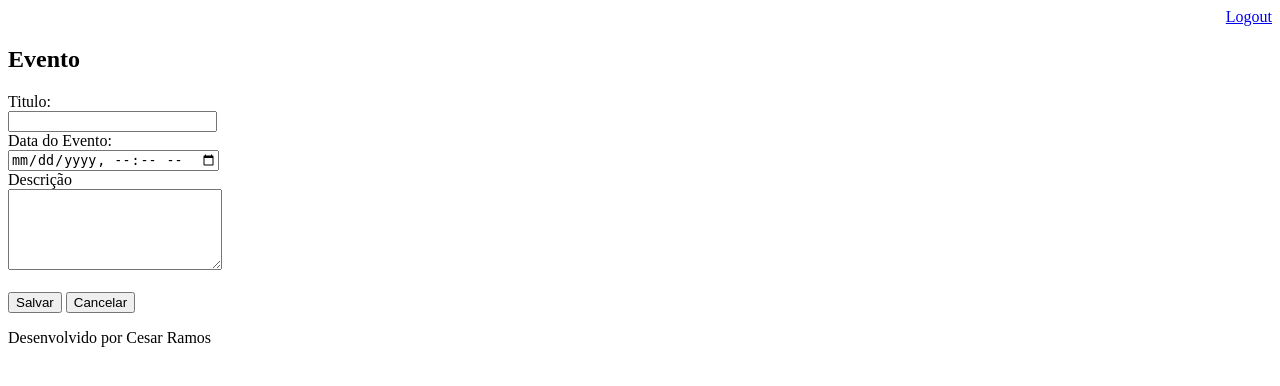
After one commit to cramos1977/agenda, a Django app: page /agenda/evento/ in a window 1280 px wide. The commit adds this page. Shown: the top 386 px of the page. Run offline with Django 3.2, Linux system fonts and the light colour scheme; a user stored in the database is signed in.

Commit message:
Incluido template para inserir eventos da agenda. Incluido o gitignore para ignorar os arquivos compilados

```diff
--- a/agenda/urls.py
+++ b/agenda/urls.py
@@ -21,6 +21,8 @@ from django.views.generic import RedirectView
 urlpatterns = [
     path('admin/', admin.site.urls),
     path('agenda/', views.lista_eventos),
+    path('agenda/evento/', views.evento),
+    path('agenda/evento/submit', views.submit_evento),
     path('', RedirectView.as_view(url='/agenda/')),
     path('login/', views.login_user),
     path('login/submit', views.submit_login),
--- a/core/views.py
+++ b/core/views.py
@@ -36,3 +36,21 @@ def lista_eventos(request):
     #evento = Evento.objects.all()
     dados = {'eventos':evento}
     return render(request, 'agenda.html', dados)
+
+@login_required(login_url='/login/')
+def evento(request):
+    return render(request, 'evento.html')
+
+@login_required(login_url='/login/')
+def submit_evento(request):
+    if request.POST:
+        titulo = request.POST.get('titulo')
+        data_evento = request.POST.get('data_evento')
+        descricao = request.POST.get('descricao')
+        usuario = request.user
+        #registrando o evento
+        Evento.objects.create(titulo=titulo,
+                              data_evento=data_evento,
+                              descricao=descricao,
+                              usuario=usuario)
+    return redirect('/')
--- a/templates/agenda.html
+++ b/templates/agenda.html
@@ -2,6 +2,10 @@
 
 {% block content %}
     <h2>Agendamentos</h2>
+    <a href="evento/">
+        <button type="button">Novo Evento</button>
+    </a>
+        <p></p>
     <ul>
         {% for evento in eventos %}
             <li>{{evento.titulo}} - {{ evento.get_data_evento}}</li>
--- /dev/null
+++ b/templates/evento.html
@@ -0,0 +1,29 @@
+{% extends "model-page.html" %}
+
+{% block content %}
+
+<h2>Evento</h2>
+
+<form action="submit" method="POST"> {% csrf_token %}
+    <div>
+        <label>Titulo:</label>
+        <br>
+        <input type="text" name="titulo" size="23">
+        <br>
+        <label>Data do Evento:</label>
+        <br>
+        <input type="datetime-local" name="data_evento">
+        <br>
+        <label>Descrição</label>
+        <br>
+        <textarea name="descricao" rows="5" cols="24"></textarea>
+        <br>
+        <br>
+        <button type="submit">Salvar</button>
+        <a href="/">
+            <button type="button">Cancelar</button>
+        </a>
+    </div>
+</form>
+
+{% endblock %}
```
Also changed, not shown: db.sqlite3, 1 other file.
